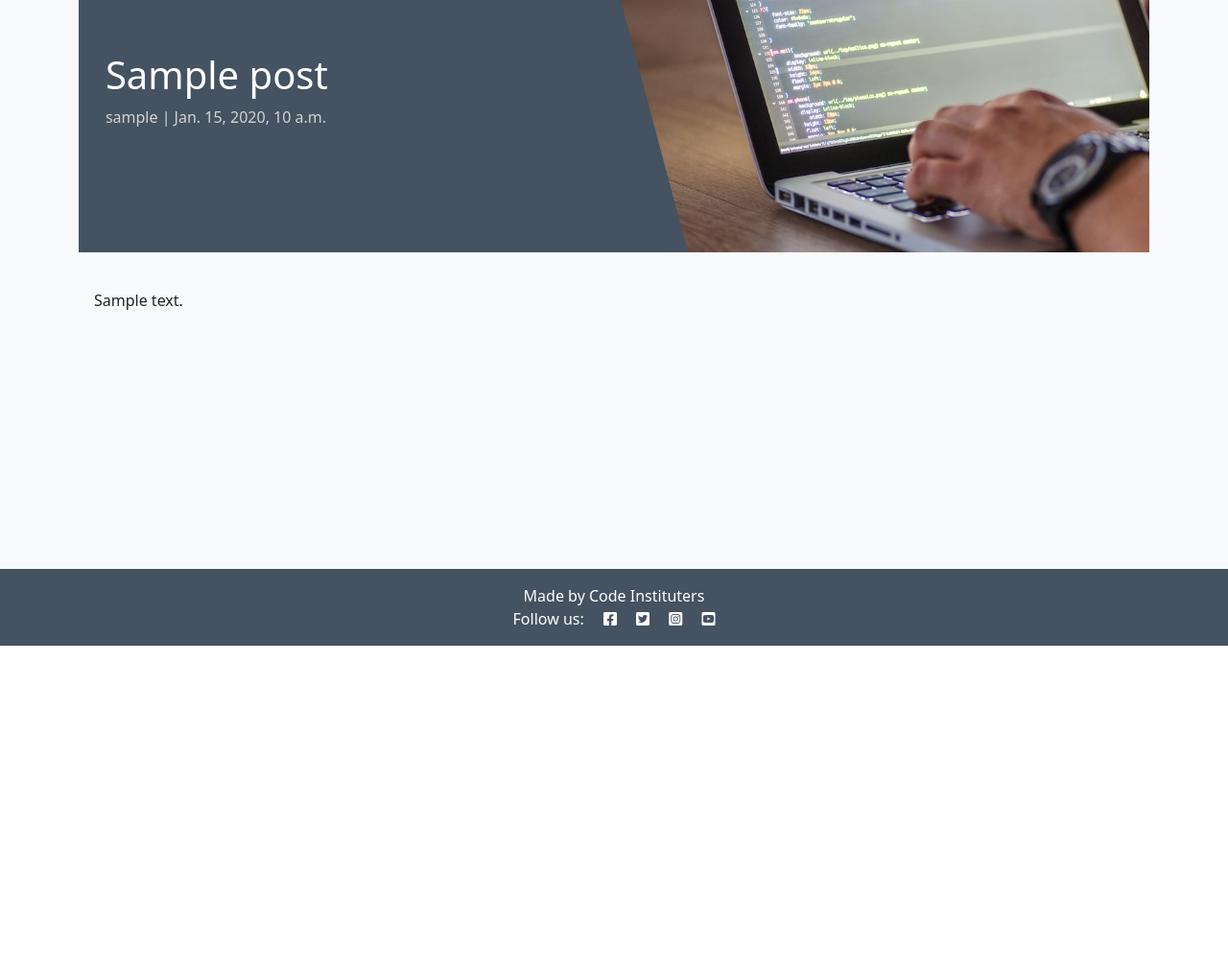
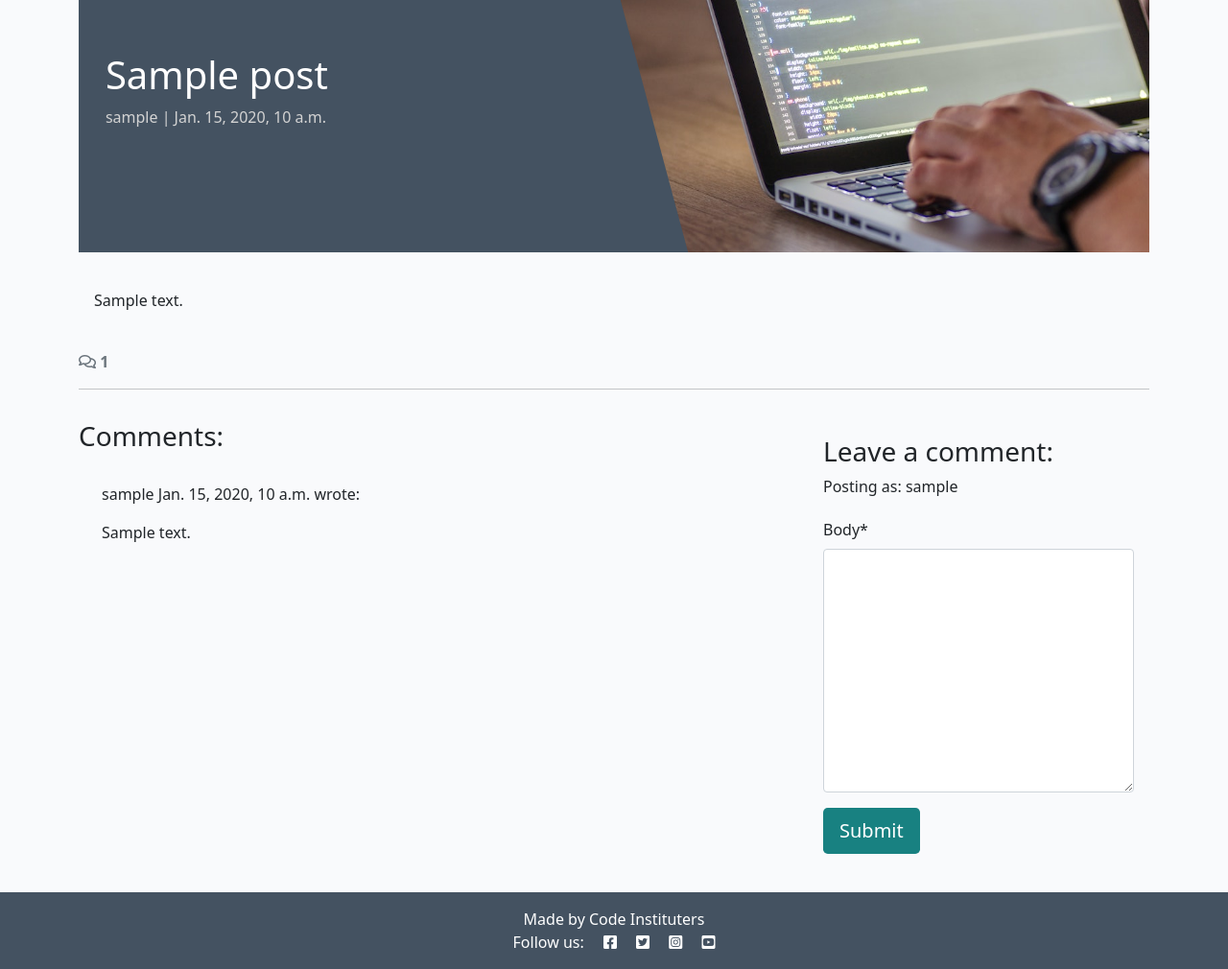
Before and after one commit to Harmeetkaur13/django_blog, a Django app: a page that uses blog/templates/blog/post_detail.html in a window 1280 px wide. Shown: the part 127-1137 px from the top of the page at 96% size. Before the commit the page ends 800 px from the top, so only its background shows below. Run offline with Django 4.2, Linux system fonts and the light colour scheme; a user stored in the database is signed in; tables that the repository leaves empty hold one stand-in row (values such as "Sample post"); some libraries are stand-ins or nearby versions.

Commit message:
desplay comments,add comment crisp form

```diff
--- /dev/null
+++ b/blog/forms.py
@@ -0,0 +1,8 @@
+from .models import Comment
+from django import forms
+
+
+class CommentForm(forms.ModelForm):
+    class Meta:
+        model = Comment
+        fields = ('body',)
--- a/blog/templates/blog/post_detail.html
+++ b/blog/templates/blog/post_detail.html
@@ -1,6 +1,6 @@
 {% extends 'base.html' %} {% block content %}
 {% load static %}
-
+{% load crispy_forms_tags %}
 <div class="masthead">
     <div class="container">
         <div class="row g-0">
@@ -29,6 +29,64 @@
             </div>
         </div>
     </div>
+    <!-- Displaying count of comments -->
+    <div class="row">
+        <div class="col-12">
+            <strong class="text-secondary">
+                <i class="far fa-comments"></i> {{ comment_count }}
+            </strong>
+        </div>
+        <div class="col-12">
+            <hr>
+        </div>
+    </div>
+    <!-- Displaying Comments -->
+    <div class="row">
+        <div class="col-md-8 card mb-4  mt-3 ">
+            <h3>Comments:</h3>
+            <div class="card-body">
+                <!-- We want a for loop inside the empty control tags
+          to iterate through each comment in comments -->
+                {% for comment in comments %}
+                <div class="p-2 comments
+          {% if not comment.approved and comment.author == user %}
+          faded{% elif not comment.approved %} d-none{% endif %}">
+                    <p class="font-weight-bold">
+                        {{ comment.author }}
+                        <span class="font-weight-normal">
+                            {{ comment.created_on }}
+                        </span> wrote:
+                    </p>
+                    <div id="comment{{ comment.id }}">
+                        {{ comment.body | linebreaks }}
+                    </div>
+                    {% if not comment.approved and comment.author == user %}
+                    <p class="approval">
+                        This comment is awaiting approval
+                    </p>
+                    {% endif %}
+                </div>
+                <!-- Our for loop ends here -->
+                {% endfor %}
+            </div>
+        </div>
+        <!-- Creating New Comments -->
+        <div class="col-md-4 card mb-4 mt-3">
+            <div class="card-body">
+                {% if user.is_authenticated %}
+                <h3>Leave a comment:</h3>
+                <p>Posting as: {{ user.username }}</p>
+                <form id="commentForm" method="post" style="margin-top: 1.3em;">
+                    {{ comment_form | crispy }}
+                    {% csrf_token %}
+                    <button id="submitButton" type="submit" class="btn btn-signup btn-lg">Submit</button>
+                </form>
+                {% else %}
+                <p>Log in to leave a comment</p>
+                {% endif %}
+            </div>
+        </div>
+    </div>
 </div>
 
 {% endblock content %}
--- a/blog/views.py
+++ b/blog/views.py
@@ -1,6 +1,7 @@
 from django.shortcuts import render, get_object_or_404
 from django.views import generic
 from .models import Post
+from .forms import CommentForm
 # Create your views here.
 class PostList(generic.ListView):
     queryset = Post.objects.filter(status=1)
@@ -22,9 +23,17 @@ def post_detail(request, slug):
 
     queryset = Post.objects.filter(status=1)
     post = get_object_or_404(queryset, slug=slug)
+    comments = post.comments.all().order_by("-created_on")
+    comment_count = post.comments.filter(approved=True).count()
+    comment_form = CommentForm()
 
     return render(
         request,
         "blog/post_detail.html",
-        {"post": post},
+        {
+            "post": post,
+            "comments": comments,
+             "comment_count": comment_count,
+             "comment_form": comment_form,
+        }
     )
--- a/codestar/settings.py
+++ b/codestar/settings.py
@@ -45,6 +45,8 @@ INSTALLED_APPS = [
     'allauth',
     'allauth.account',
     'allauth.socialaccount',
+    'crispy_forms',
+    'crispy_bootstrap5',
     'django_summernote',
     'blog',
     'about',
@@ -52,6 +54,8 @@ INSTALLED_APPS = [
 SITE_ID = 1
 LOGIN_REDIRECT_URL = '/'
 LOGOUT_REDIRECT_URL = '/'
+CRISPY_ALLOWED_TEMPLATE_PACKS = "bootstrap5"
+CRISPY_TEMPLATE_PACK = "bootstrap5"
 
 MIDDLEWARE = [
     'django.middleware.security.SecurityMiddleware',
--- a/requirements.txt
+++ b/requirements.txt
@@ -1,7 +1,9 @@
 asgiref==3.7.2
+crispy-bootstrap5==0.7
 dj-database-url==0.5.0
 Django==4.2.7
 django-allauth==0.57.2
+django-crispy-forms==2.3
 django-grappelli==4.0.1
 django-summernote==0.8.20.0
 gunicorn==20.1.0
```
